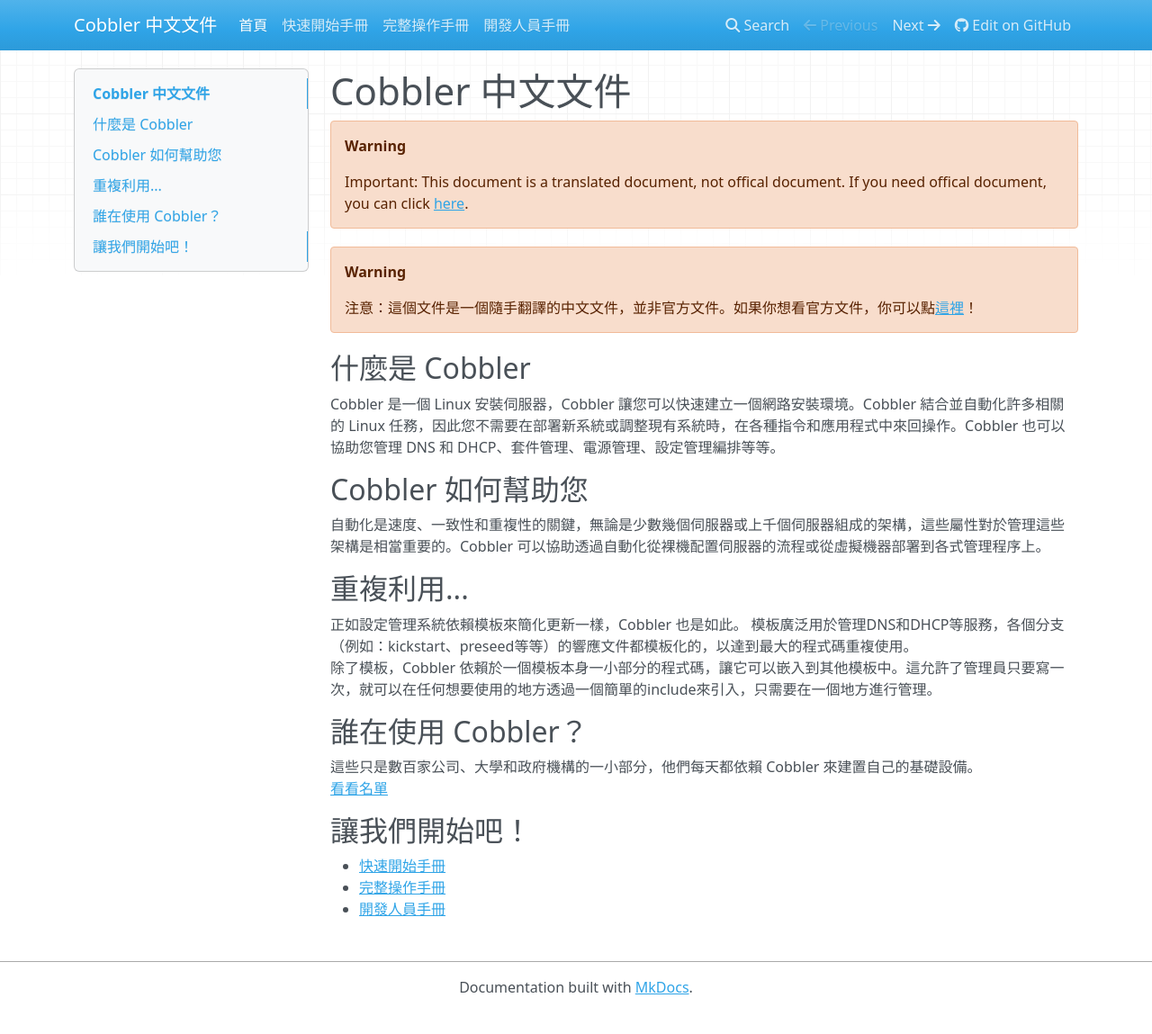
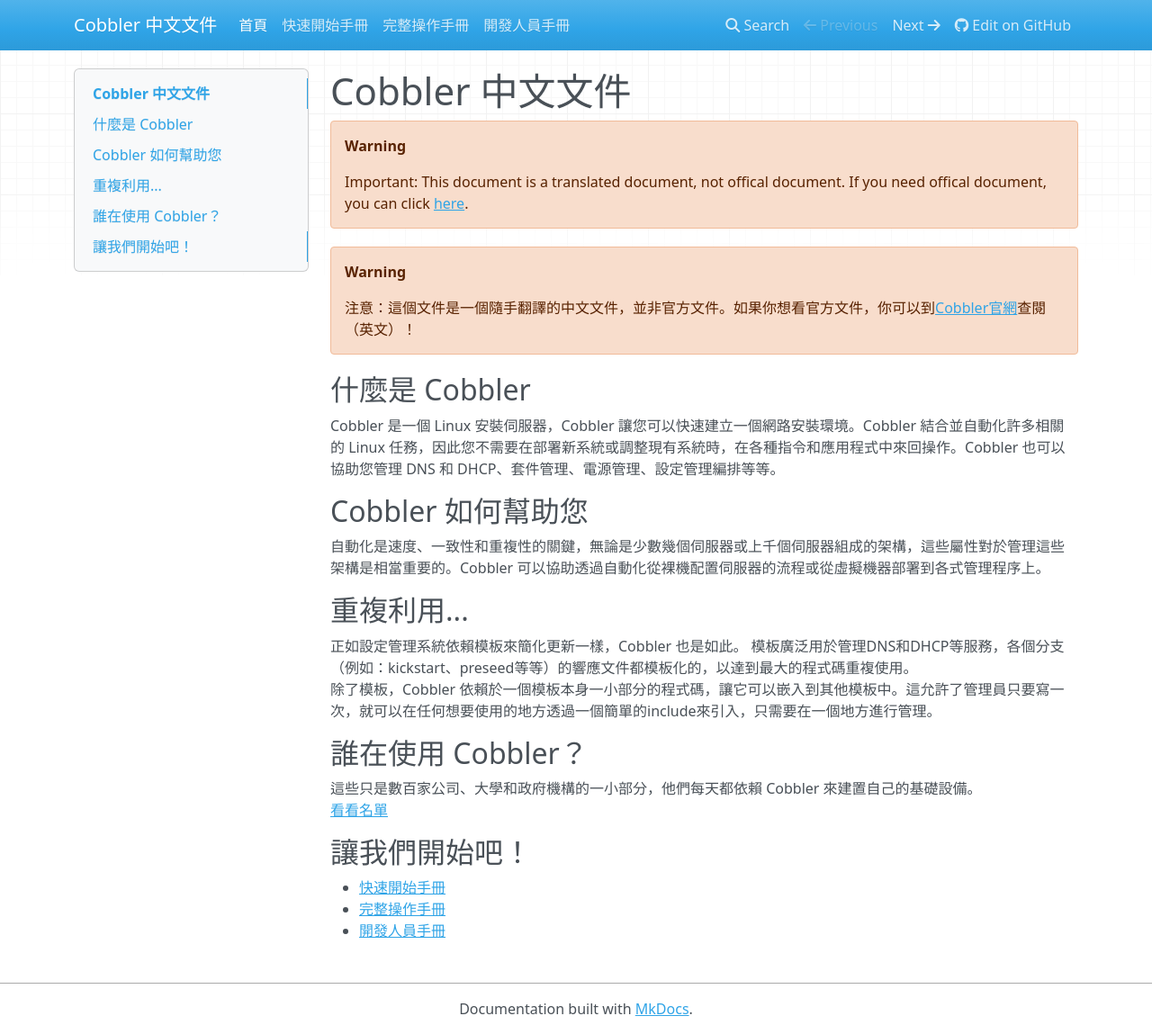
Before and after one commit to vongola12324/cobbler-twdocs, an MkDocs documentation site: the page built from docs/index.md, in a window 1280 px wide and 1149 px high. Shown: the whole window at 90% size. Built offline with MkDocs 1.6.1, drawn with Linux system fonts in a browser that asks for light colours; nearby versions of some CDN libraries; old or Windows-style settings are respelled for this version of MkDocs.

Commit message:
Update index

```diff
--- a/docs/index.md
+++ b/docs/index.md
@@ -3,7 +3,7 @@
     Important: This document is a translated document, not offical document. If you need offical document, you can click [here](http://cobbler.github.io/).
 
 !!! warning
-    注意：這個文件是一個隨手翻譯的中文文件，並非官方文件。如果你想看官方文件，你可以點[這裡](http://cobbler.github.io/)！
+    注意：這個文件是一個隨手翻譯的中文文件，並非官方文件。如果你想看官方文件，你可以到[Cobbler官網](http://cobbler.github.io/)查閱（英文）！
 
 ## 什麼是 Cobbler
 Cobbler 是一個 Linux 安裝伺服器，Cobbler 讓您可以快速建立一個網路安裝環境。Cobbler 結合並自動化許多相關的 Linux 任務，因此您不需要在部署新系統或調整現有系統時，在各種指令和應用程式中來回操作。Cobbler 也可以協助您管理 DNS 和 DHCP、套件管理、電源管理、設定管理編排等等。
```
